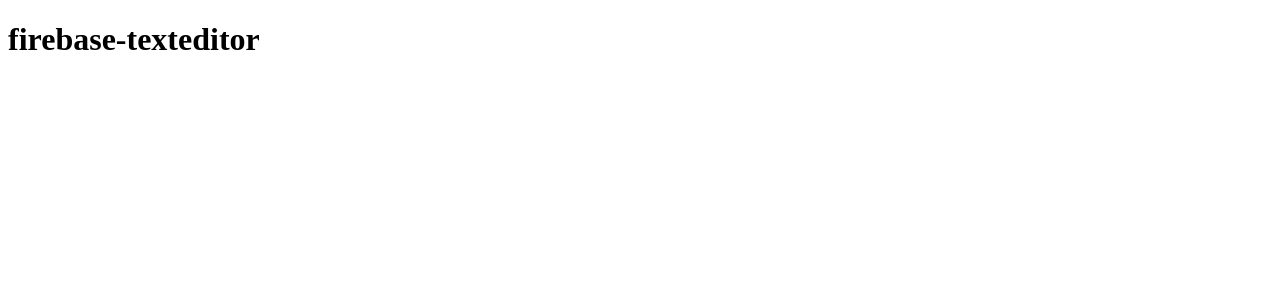
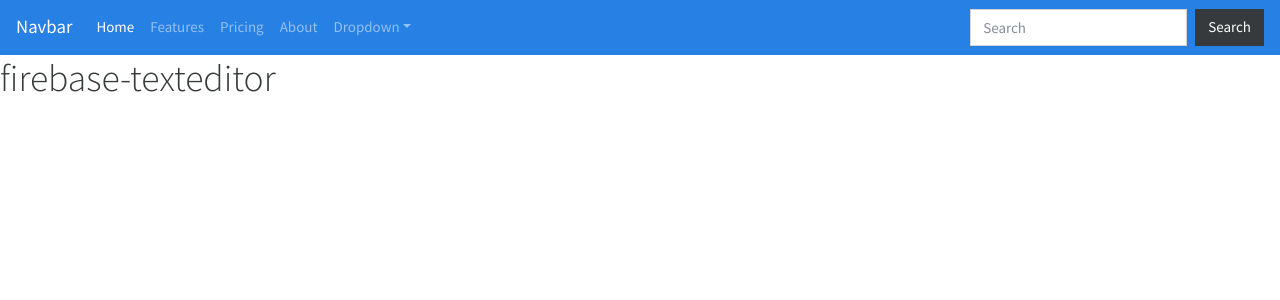
Before and after one commit to iberd-sharpdev/firebase-texteditor, an Angular app: page / in a window 1280 px wide. Shown: the top 300 px of the page. Built offline with nearby package versions, Linux system fonts and the light colour scheme.

Commit message:
0-config: integrate bootstrap styling in app

```diff
--- a/angular.json
+++ b/angular.json
@@ -23,14 +23,13 @@
                         "polyfills": "src/polyfills.ts",
                         "tsConfig": "tsconfig.app.json",
                         "aot": true,
-            "assets": [
-              "src/favicon.ico",
-              "src/assets"
+                        "assets": ["src/favicon.ico", "src/assets"],
+                        "styles": [
+                            "node_modules/bootstrap/dist/css/bootstrap.min.css",
+                            "node_modules/bootswatch/dist/cosmo/bootstrap.min.css",
+                            "src/styles/main.scss"
                         ],
-            "styles": [
-              "src/styles.scss"
-            ],
-            "scripts": []
+                        "scripts": ["node_modules/jquery/dist/jquery.min.js", "node_modules/bootstrap/dist/js/bootstrap.min.js"]
                     },
                     "configurations": {
                         "production": {
@@ -87,27 +86,16 @@
                         "polyfills": "src/polyfills.ts",
                         "tsConfig": "tsconfig.spec.json",
                         "karmaConfig": "karma.conf.js",
-            "assets": [
-              "src/favicon.ico",
-              "src/assets"
-            ],
-            "styles": [
-              "src/styles.scss"
-            ],
+                        "assets": ["src/favicon.ico", "src/assets"],
+                        "styles": ["src/styles.scss"],
                         "scripts": []
                     }
                 },
                 "lint": {
                     "builder": "@angular-devkit/build-angular:tslint",
                     "options": {
-            "tsConfig": [
-              "tsconfig.app.json",
-              "tsconfig.spec.json",
-              "e2e/tsconfig.json"
-            ],
-            "exclude": [
-              "**/node_modules/**"
-            ]
+                        "tsConfig": ["tsconfig.app.json", "tsconfig.spec.json", "e2e/tsconfig.json"],
+                        "exclude": ["**/node_modules/**"]
                     }
                 },
                 "e2e": {
@@ -123,6 +111,7 @@
                     }
                 }
             }
-    }},
+        }
+    },
     "defaultProject": "firebase-texteditor"
 }
--- a/src/app/app.component.html
+++ b/src/app/app.component.html
@@ -1 +1,103 @@
+<nav class="navbar navbar-expand-lg navbar-dark bg-primary">
+    <a
+        class="navbar-brand"
+        href="#"
+    >Navbar</a>
+
+    <button
+        class="navbar-toggler"
+        type="button"
+        data-toggle="collapse"
+        data-target="#navbarColor01"
+        aria-controls="navbarColor01"
+        aria-expanded="false"
+        aria-label="Toggle navigation"
+    >
+        <span class="navbar-toggler-icon"></span>
+    </button>
+
+    <div
+        class="collapse navbar-collapse"
+        id="navbarColor01"
+    >
+        <ul class="navbar-nav mr-auto">
+            <li class="nav-item active">
+                <a
+                    class="nav-link"
+                    href="#"
+                >Home <span class="sr-only">(current)</span></a>
+            </li>
+
+            <li class="nav-item">
+                <a
+                    class="nav-link"
+                    href="#"
+                >Features</a>
+            </li>
+
+            <li class="nav-item">
+                <a
+                    class="nav-link"
+                    href="#"
+                >Pricing</a>
+            </li>
+
+            <li class="nav-item">
+                <a
+                    class="nav-link"
+                    href="#"
+                >About</a>
+            </li>
+
+            <li class="nav-item dropdown">
+                <a
+                    class="nav-link dropdown-toggle"
+                    data-toggle="dropdown"
+                    href="#"
+                    role="button"
+                    aria-haspopup="true"
+                    aria-expanded="false"
+                >Dropdown</a>
+
+                <div class="dropdown-menu">
+                    <a
+                        class="dropdown-item"
+                        href="#"
+                    >Action</a>
+
+                    <a
+                        class="dropdown-item"
+                        href="#"
+                    >Another action</a>
+
+                    <a
+                        class="dropdown-item"
+                        href="#"
+                    >Something else here</a>
+
+                    <div class="dropdown-divider"></div>
+
+                    <a
+                        class="dropdown-item"
+                        href="#"
+                    >Separated link</a>
+                </div>
+            </li>
+        </ul>
+
+        <form class="form-inline my-2 my-lg-0">
+            <input
+                class="form-control mr-sm-2"
+                type="text"
+                placeholder="Search"
+            >
+
+            <button
+                class="btn btn-secondary my-2 my-sm-0"
+                type="submit"
+            >Search</button>
+        </form>
+    </div>
+</nav>
+
 <h1>firebase-texteditor</h1>
--- /dev/null
+++ b/src/styles/_variables.scss
@@ -0,0 +1 @@
+@import 'node_modules/bootswatch/dist/cosmo/_variables.scss';
--- /dev/null
+++ b/src/styles/main.scss
@@ -0,0 +1 @@
+@import '_variables';
```
Also changed, not shown: package.json (+5 -2 lines), 1 other file (tests, documents, lock files or other folders). Lines whose indentation alone changed are shown as unchanged.
